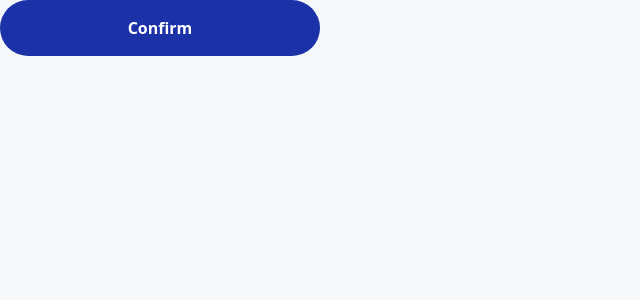
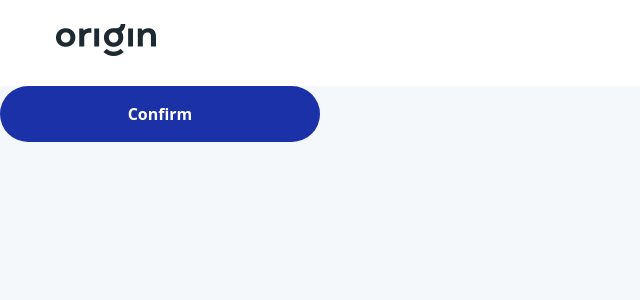
Before and after one commit to eduardogerentklein/saving-goal, a Next.js app: page / in a window 1280 px wide. Shown: the top 300 px of the page, without its empty margins (0-640 px from the left). Built offline with nearby package versions, Linux system fonts and the light colour scheme.

Commit message:
Feat: Creating Header component

```diff
--- /dev/null
+++ b/src/components/header/index.tsx
@@ -0,0 +1,25 @@
+import styled from 'styled-components'
+import Image from 'next/image'
+
+const StyledHeader = styled.header.attrs({
+  className: 'bg-white-25 py-4 px-11'
+})`
+  padding: 24px 56px 24px 56px;
+
+  @media (max-width: 640px) {
+    header {
+      padding: 24px 16px 24px 16px;
+    }
+
+    img {
+      height: 24px !important;
+      width: 75px !important;
+    }
+  }
+`
+
+export const Header = () => (
+  <StyledHeader>
+    <Image src='/logo.png' alt='Origin logo' width={100} height={32} />
+  </StyledHeader>
+)
--- a/src/pages/_app.tsx
+++ b/src/pages/_app.tsx
@@ -1,5 +1,7 @@
 import Head from 'next/head'
 import type { AppProps } from 'next/app'
+
+import { Header } from '../components/header'
 
 import '../styles/globals.css'
 import '../styles/tailwind.css'
@@ -12,6 +14,7 @@ const App = ({ Component, pageProps }: AppProps) => (
       <meta name='viewport' content='initial-scale=1.0, width=device-width' />
       <link rel='shortcut icon' type='image/x-icon' href='/favicon.png' />
     </Head>
+    <Header />
     <Component {...pageProps} />
   </>
 )
--- a/src/pages/index.tsx
+++ b/src/pages/index.tsx
@@ -1,7 +1,6 @@
 import type { NextPage } from 'next'
 import styled from 'styled-components'
 
-import { Box } from '../components/box'
 import { Button } from '../components/button'
 
 const Main = styled.main``
```
